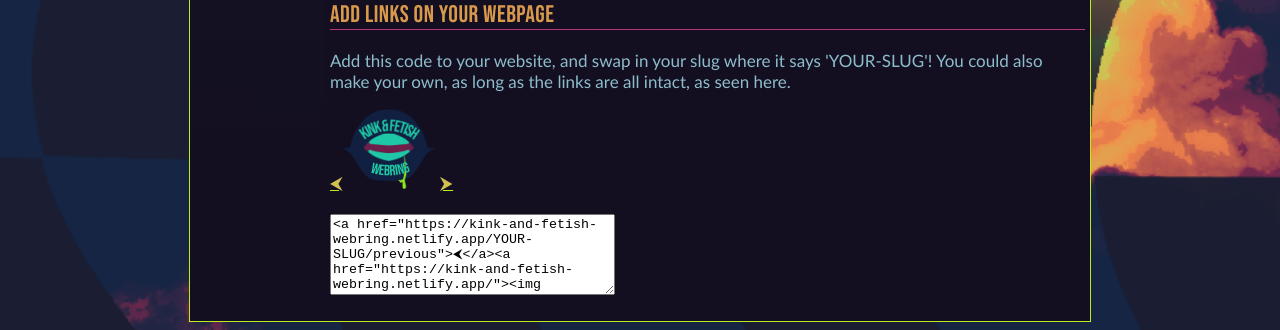
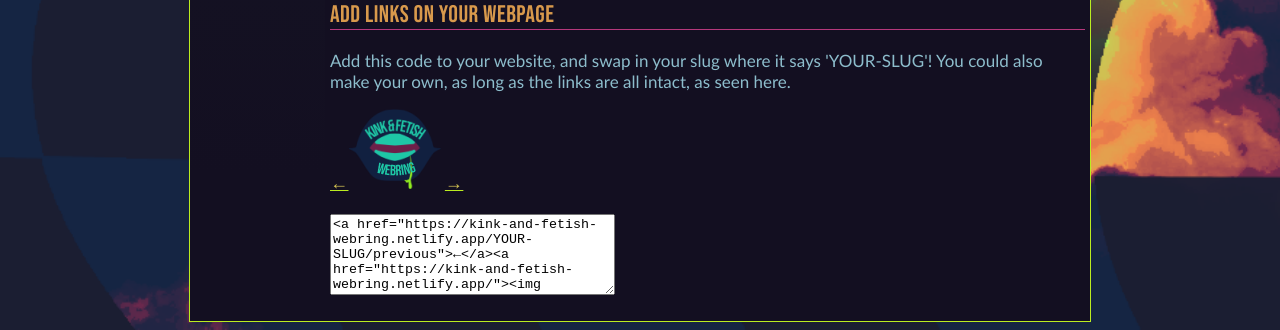
Before and after one commit to 117zone/K-and-F-Webring, a Jekyll site: the page built from join.html, in a window 1280 px wide. Shown: the part 1238-1568 px from the top of the page. Built offline with Jekyll 4.4.1, drawn with Linux system fonts in a browser that asks for light colours; some web fonts are replaced.

Commit message:
fixed the arrows

```diff
--- a/join.html
+++ b/join.html
@@ -39,9 +39,11 @@ layout: html
 <h3>Prohibited Content</h3>
 <p>Underage and incest. (selfcest is fine!)
 </p>
-    <p>Since the webring is gonna be vetted by uh... one guy... I have one personal hard limit of what I'm unwilling to see while vetting your sites, and as such, it's not going to be allowed. Sorry yall!! </p>
+<p>Since the webring is gonna be vetted by uh... one guy... I have one personal hard limit of what I'm unwilling to see
+  while vetting your sites, and as such, it's not going to be allowed. Sorry yall!! </p>
 <h2>Join</h2>
-<p>Fill out the form below and send me an email at contact@117.zone, with the word "webring" somewhere in the subject. </p>
+<p>Fill out the form below and send me an email at contact@117.zone, with the word "webring" somewhere in the subject.
+</p>
 
 
 <p><textarea rows="7" cols="70">
@@ -55,6 +57,11 @@ E-mail address: (It's only going to be used to email you once when I add you, or
 </textarea></p>
 
 <h2>Add links on your webpage</h2>
-<p>Add this code to your website, and swap in your slug where it says 'YOUR-SLUG'! You could also make your own, as long as the links are all intact, as seen here.</p>
-<p><a href="https://kink-and-fetish-webring.netlify.app/kfw/previous">⮜</a><a href="https://kink-and-fetish-webring.netlify.app/"><img src="/kafw_logo.png"></a> <a href="https://kink-and-fetish-webring.netlify.app/kfw/next">⮞</a></p>
-<p><textarea rows="5" cols="33"><a href="https://kink-and-fetish-webring.netlify.app/YOUR-SLUG/previous">⮜</a><a href="https://kink-and-fetish-webring.netlify.app/"><img src="https://kink-and-fetish-webring.netlify.app/kafw_logo.png"></a> <a href="https://kink-and-fetish-webring.netlify.app/YOUR-SLUG/next">⮞</a></textarea></p>
+<p>Add this code to your website, and swap in your slug where it says 'YOUR-SLUG'! You could also make your own, as long
+  as the links are all intact, as seen here.</p>
+<p><a href="https://kink-and-fetish-webring.netlify.app/kfw/previous">&larr;</a><a
+    href="https://kink-and-fetish-webring.netlify.app/"><img src="/kafw_logo.png"></a> <a
+    href="https://kink-and-fetish-webring.netlify.app/kfw/next">&rarr;</a></p>
+<p><textarea rows="5"
+    cols="33"><a href="https://kink-and-fetish-webring.netlify.app/YOUR-SLUG/previous">&larr;</a><a href="https://kink-and-fetish-webring.netlify.app/"><img src="https://kink-and-fetish-webring.netlify.app/kafw_logo.png"></a> <a href="https://kink-and-fetish-webring.netlify.app/YOUR-SLUG/next">&rarr; </a></textarea>
+</p>
```
Lines whose indentation alone changed are shown as unchanged.
